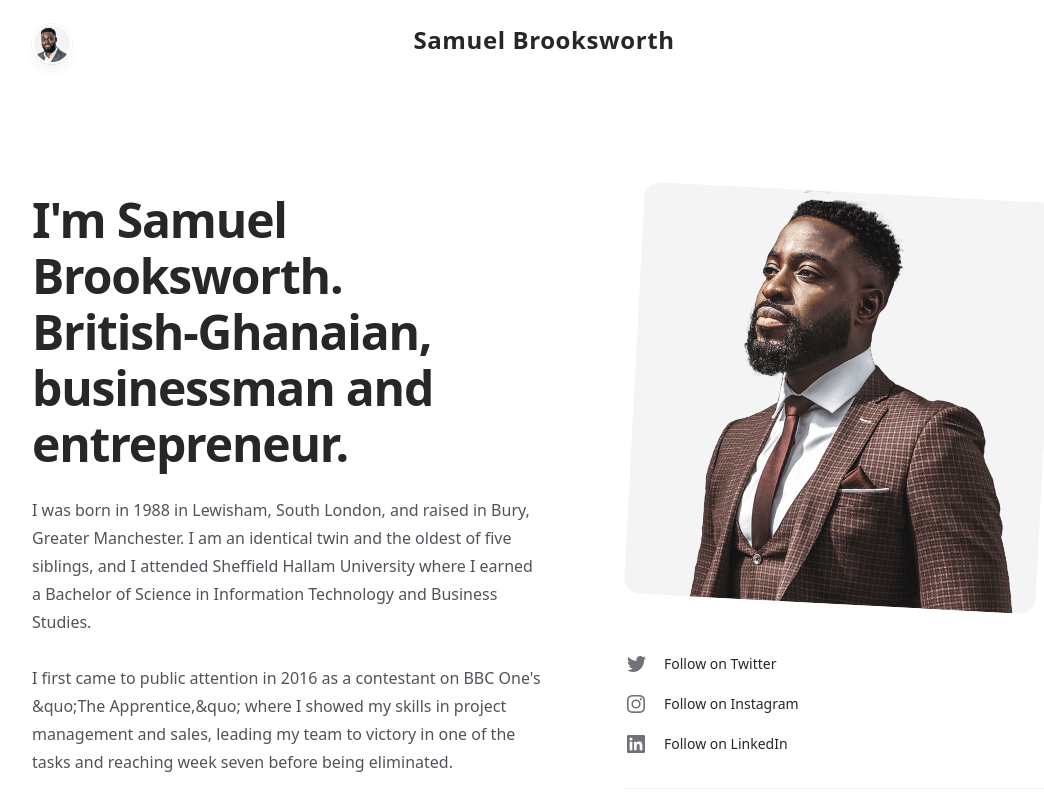
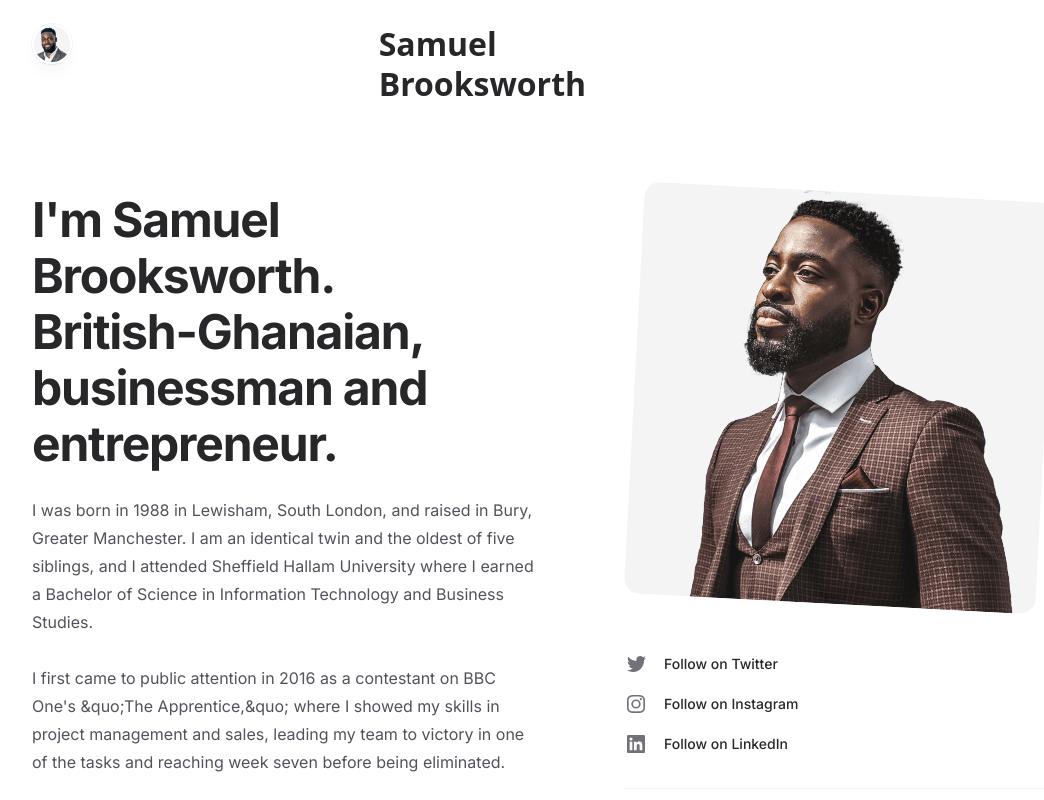
Before and after one commit to aikins01/about-sambrooksworth, a Next.js app: page / in a window 1280 px wide. Shown: the top 800 px of the page, without its empty margins (96-1140 px from the left). Built offline with nearby package versions, Linux system fonts and the light colour scheme.

Commit message:
added inter font
Signed-off-by: aikins01 <aikinslaryea@gmail.com>

```diff
--- a/src/components/Header.js
+++ b/src/components/Header.js
@@ -11,9 +11,9 @@ import { Fragment, useEffect, useRef } from 'react'
 function MobileMiddle(props) {
   return (
     <nav {...props}>
-      <h2 className="text-2xl font-extrabold tracking-wide text-zinc-800">
+      <p className="text-4xl font-extrabold text-zinc-800">
         Samuel Brooksworth
-      </h2>
+      </p>
     </nav>
   )
 }
@@ -22,9 +22,9 @@ function DesktopMiddle(props) {
   return (
     <nav {...props}>
       {/* name extrabold as nav */}
-      <h2 className=" text-2xl font-extrabold tracking-wide text-zinc-800">
+      <p className=" text-4xl font-extrabold  text-zinc-800">
         Samuel Brooksworth
-      </h2>
+      </p>
     </nav>
   )
 }
--- a/src/pages/_app.js
+++ b/src/pages/_app.js
@@ -1,23 +1,25 @@
-import { useEffect, useRef } from "react";
+import { useEffect, useRef } from 'react'
 
-import { Footer } from "@/components/Footer";
-import { Header } from "@/components/Header";
-
-import "../styles/tailwind.css";
-import "focus-visible";
+import { Footer } from '@/components/Footer'
+import { Header } from '@/components/Header'
+import { Inter } from '@next/font/google'
+import '../styles/tailwind.css'
+import 'focus-visible'
 
 function usePrevious(value) {
-  let ref = useRef();
+  let ref = useRef()
 
   useEffect(() => {
-    ref.current = value;
-  }, [value]);
+    ref.current = value
+  }, [value])
 
-  return ref.current;
+  return ref.current
 }
 
+const inter = Inter({ subsets: ['latin'] })
+
 export default function App({ Component, pageProps, router }) {
-  let previousPathname = usePrevious(router.pathname);
+  let previousPathname = usePrevious(router.pathname)
 
   return (
     <>
@@ -28,11 +30,11 @@ export default function App({ Component, pageProps, router }) {
       </div>
       <div className="relative">
         <Header />
-        <main>
+        <main className={inter.className}>
           <Component previousPathname={previousPathname} {...pageProps} />
         </main>
         <Footer />
       </div>
     </>
-  );
+  )
 }
```
